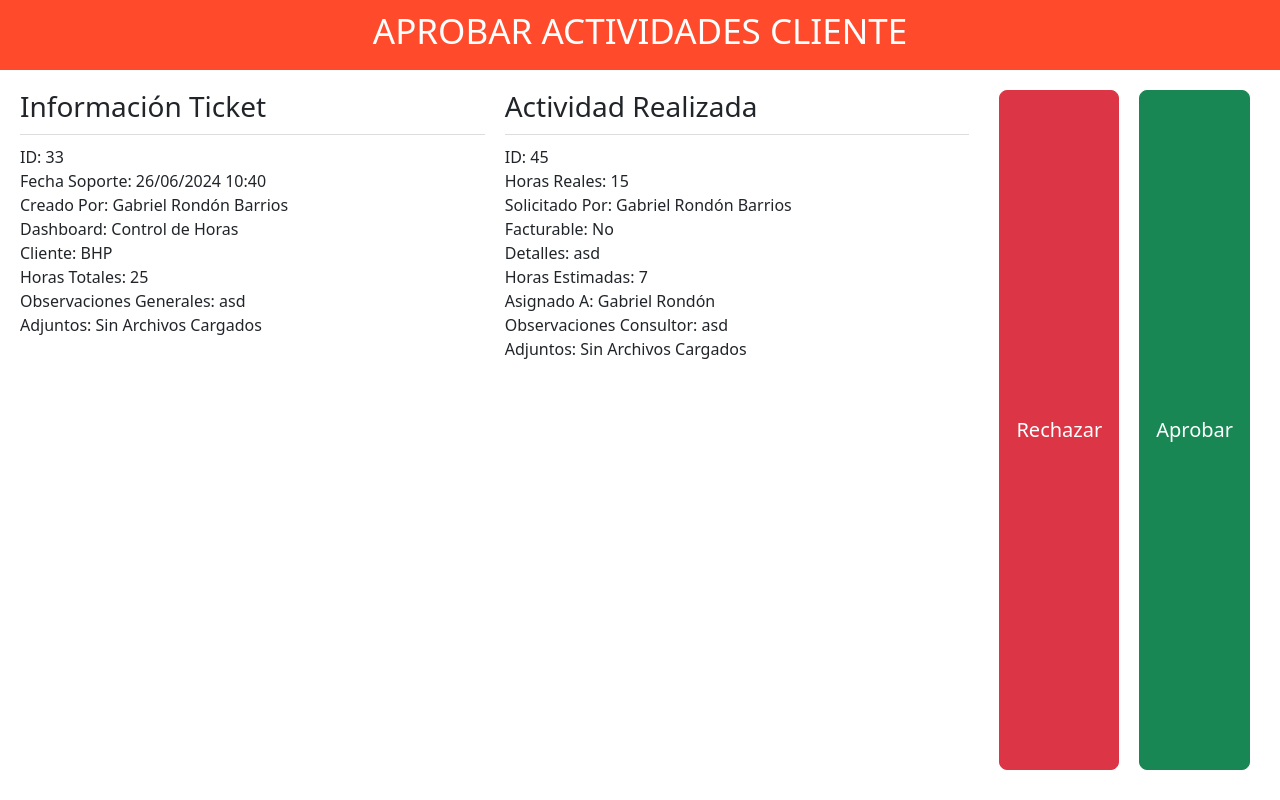
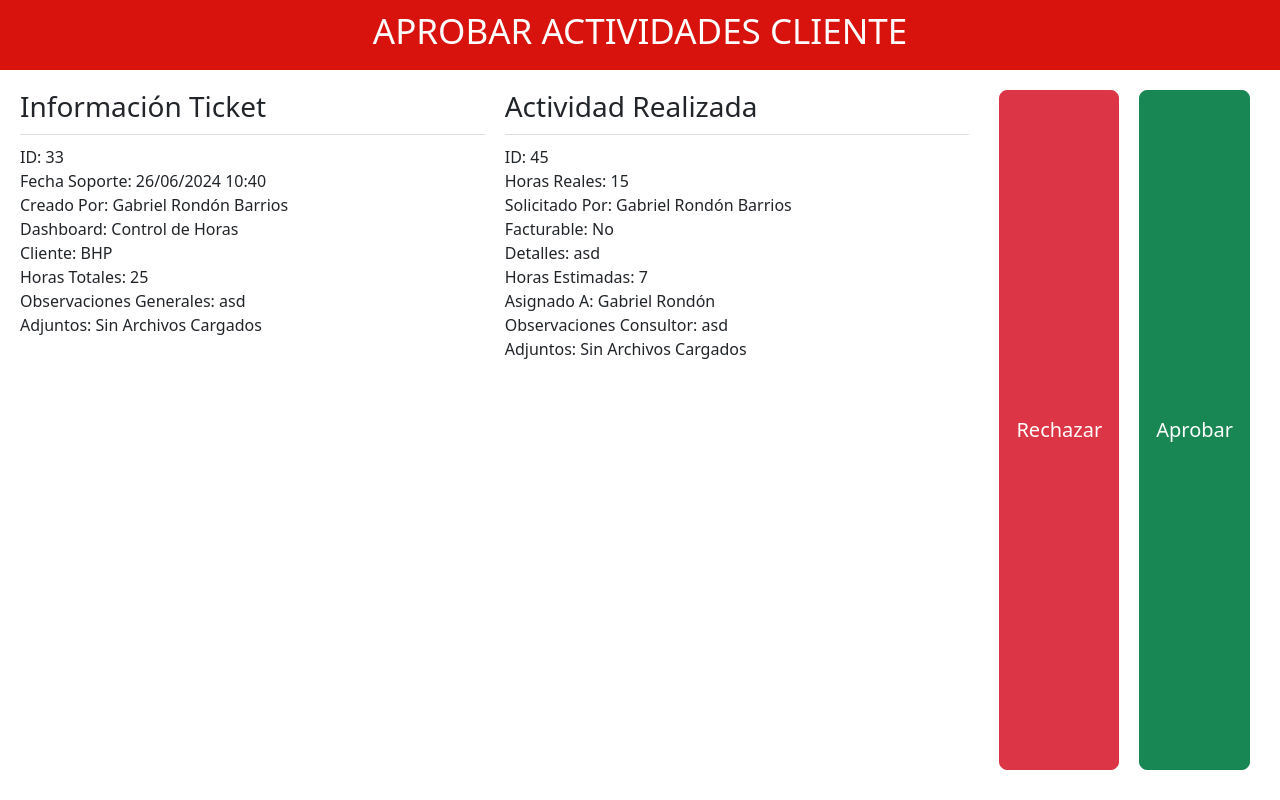
Before and after one commit to marquina2014/Proyecto_Poolso, a React (Vite) app: page / in a window 1280 px wide. Built offline with nearby package versions, Linux system fonts and the light colour scheme.

Commit message:
Commit del proyecto

```diff
--- a/src/index.css
+++ b/src/index.css
@@ -12,7 +12,7 @@
 }
 
 .header {
-  background-color: #ff4b2b;
+  background-color: #d8120c;
   color: white;
   padding: 10px;
   text-align: center;
```
